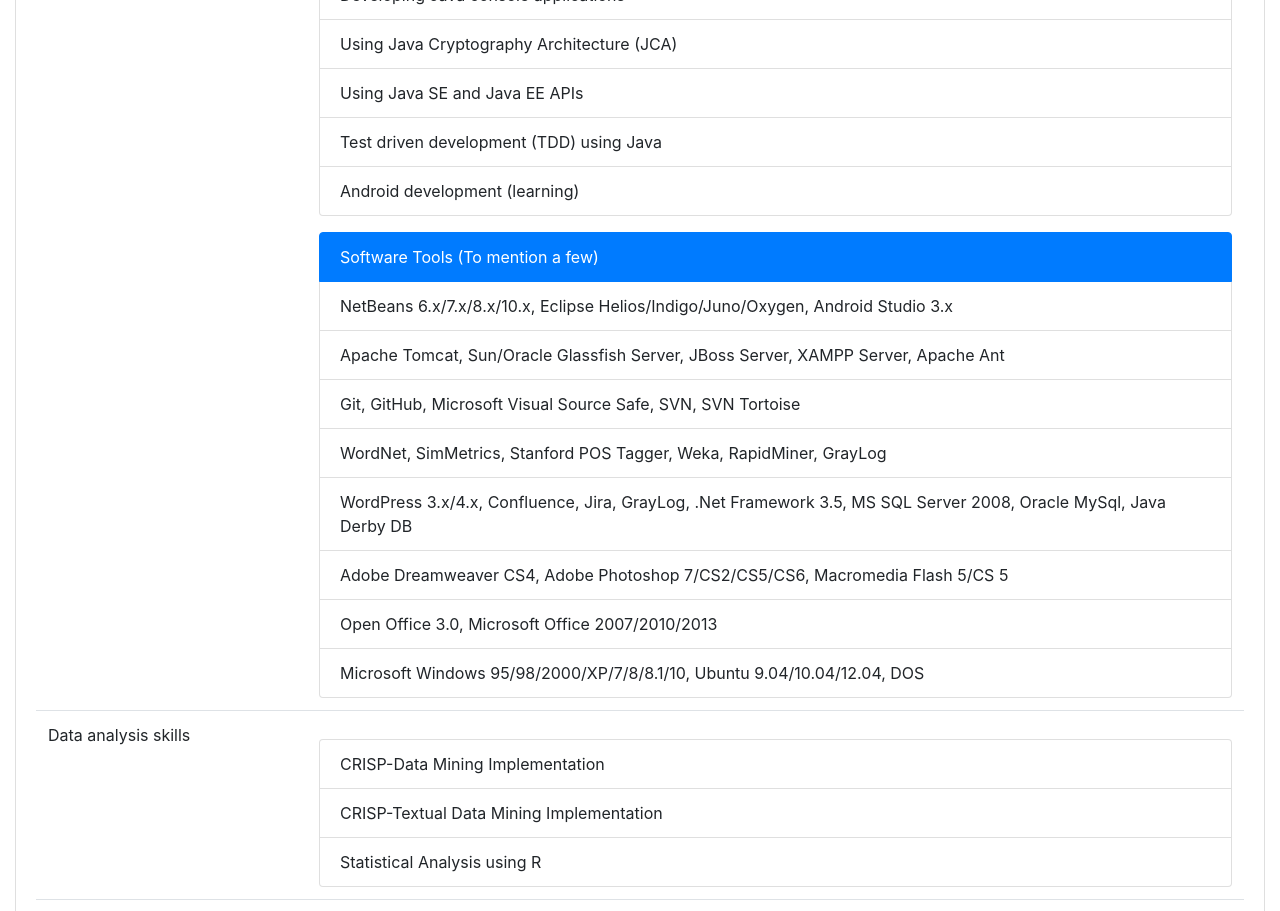
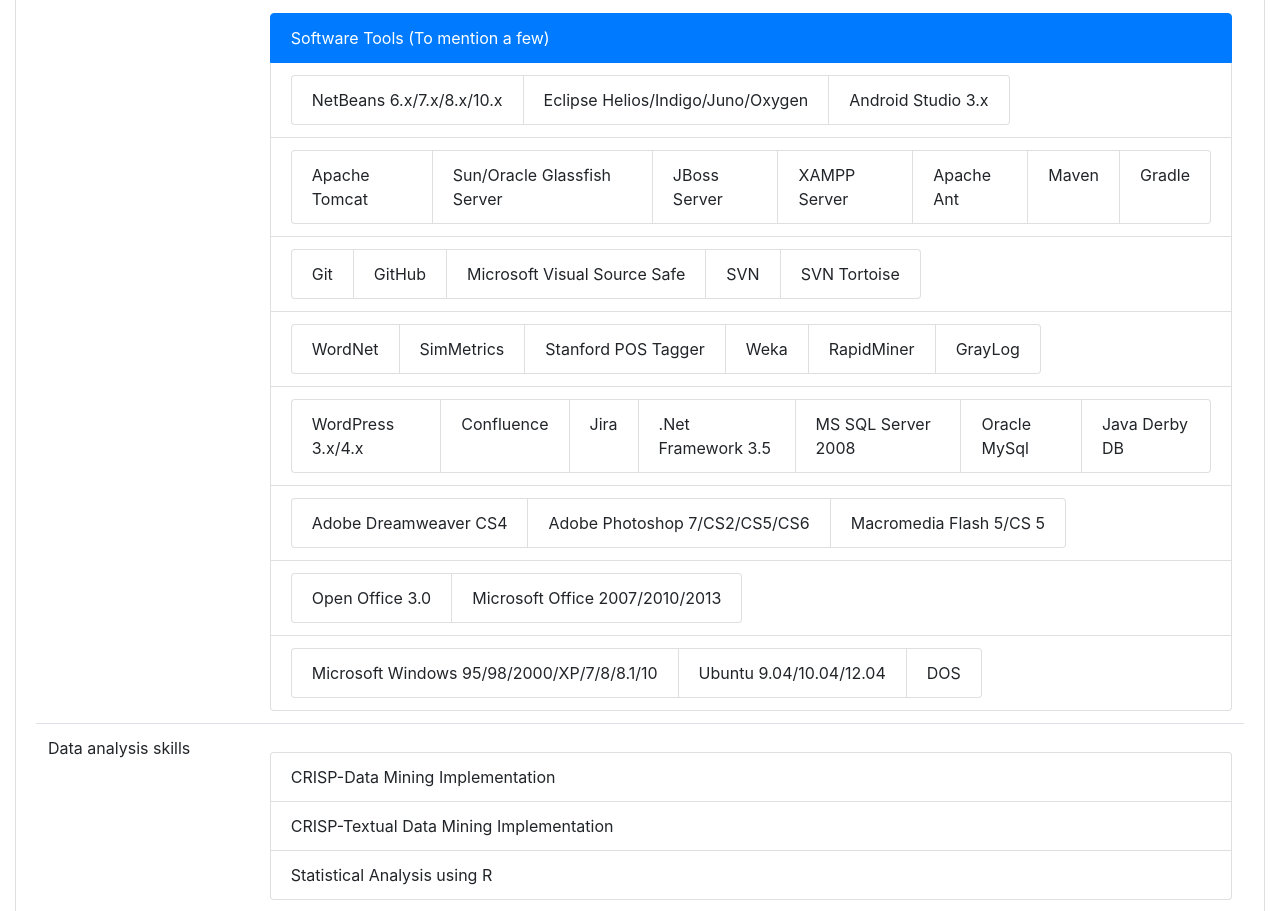
Before and after one commit to malikalamgirian/malikalamgirian.github.io, a plain HTML site: page index.html in a window 1280 px wide. Shown: the part 2430-3341 px from the top of the page. Drawn offline with nearby package versions, Linux system fonts and the light colour scheme.

Commit message:
Organized skills a bit.

```diff
--- a/index.html
+++ b/index.html
@@ -230,12 +230,16 @@
 
                     <ul class="list-group mt-3">
                       <li class="list-group-item active">Language Skills</li>
+                      <li class="list-group-item">
+                        <ul class="list-group list-group-horizontal">
                           <li class="list-group-item">Java SE</li>
                           <li class="list-group-item">JSF</li>
                           <li class="list-group-item">HTML</li>
                           <li class="list-group-item">JavaScript</li>
                           <li class="list-group-item">CSS</li>
                           <li class="list-group-item">XML</li>
+                        </ul>
+                      </li>
                     </ul>
 
 
@@ -256,14 +260,93 @@
 
                     <ul class="list-group mt-3">
                       <li class="list-group-item active">Software Tools (To mention a few)</li>
-                      <li class="list-group-item">NetBeans 6.x/7.x/8.x/10.x, Eclipse Helios/Indigo/Juno/Oxygen, Android Studio 3.x</li>
-                      <li class="list-group-item">Apache Tomcat, Sun/Oracle Glassfish Server, JBoss Server, XAMPP Server, Apache Ant</li>
-                      <li class="list-group-item">Git, GitHub, Microsoft Visual Source Safe, SVN, SVN Tortoise</li>
-                      <li class="list-group-item">WordNet, SimMetrics, Stanford POS Tagger, Weka, RapidMiner, GrayLog</li>
-                      <li class="list-group-item">WordPress 3.x/4.x, Confluence, Jira, GrayLog, .Net Framework 3.5, MS SQL Server 2008, Oracle MySql, Java Derby DB</li>
-                      <li class="list-group-item">Adobe Dreamweaver CS4, Adobe Photoshop 7/CS2/CS5/CS6, Macromedia Flash 5/CS 5</li>
-                      <li class="list-group-item">Open Office 3.0, Microsoft Office 2007/2010/2013</li>
-                      <li class="list-group-item">Microsoft Windows 95/98/2000/XP/7/8/8.1/10, Ubuntu 9.04/10.04/12.04, DOS</li>
+
+                      <li class="list-group-item">
+                          <ul class="list-group list-group-horizontal">
+                            <li class="list-group-item">NetBeans 6.x/7.x/8.x/10.x</li>
+                            <li class="list-group-item">Eclipse Helios/Indigo/Juno/Oxygen</li>
+                            <li class="list-group-item">Android Studio 3.x</li>
+                          </ul>
+
+                      </li>
+
+
+                      <li class="list-group-item">
+                        <ul class="list-group list-group-horizontal">
+                          <li class="list-group-item">Apache Tomcat</li>
+                          <li class="list-group-item">Sun/Oracle Glassfish Server</li>
+                          <li class="list-group-item">JBoss Server</li>
+                          <li class="list-group-item">XAMPP Server</li>
+                          <li class="list-group-item">Apache Ant</li>
+                          <li class="list-group-item">Maven</li>
+                          <li class="list-group-item">Gradle</li>
+                        </ul>
+
+                    </li>
+
+
+                      <li class="list-group-item">
+                        <ul class="list-group list-group-horizontal">
+                          <li class="list-group-item">Git</li>
+                          <li class="list-group-item">GitHub</li>
+                          <li class="list-group-item">Microsoft Visual Source Safe</li>
+                          <li class="list-group-item">SVN</li>
+                          <li class="list-group-item">SVN Tortoise</li>
+                        </ul>
+                      </li>
+
+                      <li class="list-group-item">
+                        <ul class="list-group list-group-horizontal">
+                          <li class="list-group-item">WordNet</li>
+                          <li class="list-group-item">SimMetrics</li>
+                          <li class="list-group-item">Stanford POS Tagger</li>
+                          <li class="list-group-item">Weka</li>
+                          <li class="list-group-item">RapidMiner</li>
+                          <li class="list-group-item">GrayLog</li>
+                        </ul>
+
+
+                      </li>
+
+                      <li class="list-group-item">
+                        <ul class="list-group list-group-horizontal">
+                          <li class="list-group-item">WordPress 3.x/4.x</li>
+                          <li class="list-group-item">Confluence</li>
+                          <li class="list-group-item">Jira</li>
+                          <li class="list-group-item">.Net Framework 3.5</li>
+                          <li class="list-group-item">MS SQL Server 2008</li>
+                          <li class="list-group-item">Oracle MySql</li>
+                          <li class="list-group-item">Java Derby DB</li>
+                        </ul>
+                      </li>
+
+
+                      <li class="list-group-item">
+                        <ul class="list-group list-group-horizontal">
+                          <li class="list-group-item">Adobe Dreamweaver CS4</li>
+                          <li class="list-group-item">Adobe Photoshop 7/CS2/CS5/CS6</li>
+                          <li class="list-group-item">Macromedia Flash 5/CS 5</li>
+                        </ul>
+                      </li>
+
+
+                      <li class="list-group-item">
+                        <ul class="list-group list-group-horizontal">
+                          <li class="list-group-item">Open Office 3.0</li>
+                          <li class="list-group-item">Microsoft Office 2007/2010/2013</li>
+                        </ul>
+                      </li>
+
+
+                      <li class="list-group-item">
+                        <ul class="list-group list-group-horizontal">
+                          <li class="list-group-item">Microsoft Windows 95/98/2000/XP/7/8/8.1/10</li>
+                          <li class="list-group-item">Ubuntu 9.04/10.04/12.04</li>
+                          <li class="list-group-item">DOS</li>
+                        </ul>
+                      </li>
+
+
                     </ul>
 
                   </td>
```
Lines whose indentation alone changed are shown as unchanged.
